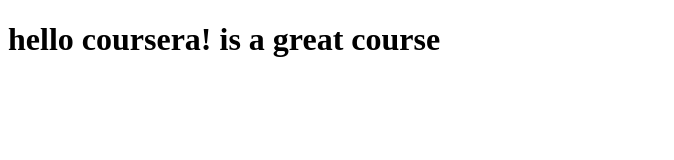
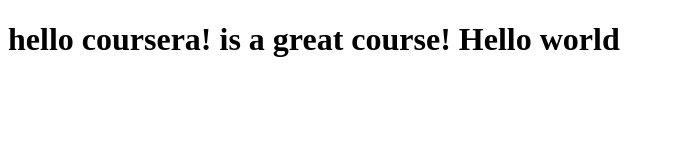
Before and after one commit to ruillercoaster/coursera-WebDeveloper, a plain HTML site: page site/index.html in a window 1280 px wide. Shown: the whole page, without its empty margins (0-674 px from the left). Drawn offline with Linux system fonts and the light colour scheme.

Commit message:
small addition

```diff
--- a/site/index.html
+++ b/site/index.html
@@ -4,6 +4,6 @@
 	<title>Hello Coursera!</title>
 </head>
 <body>
-<h1> hello coursera! is a great course</h1>
+<h1> hello coursera! is a great course! Hello world</h1>
 </body>
 </html>
```
